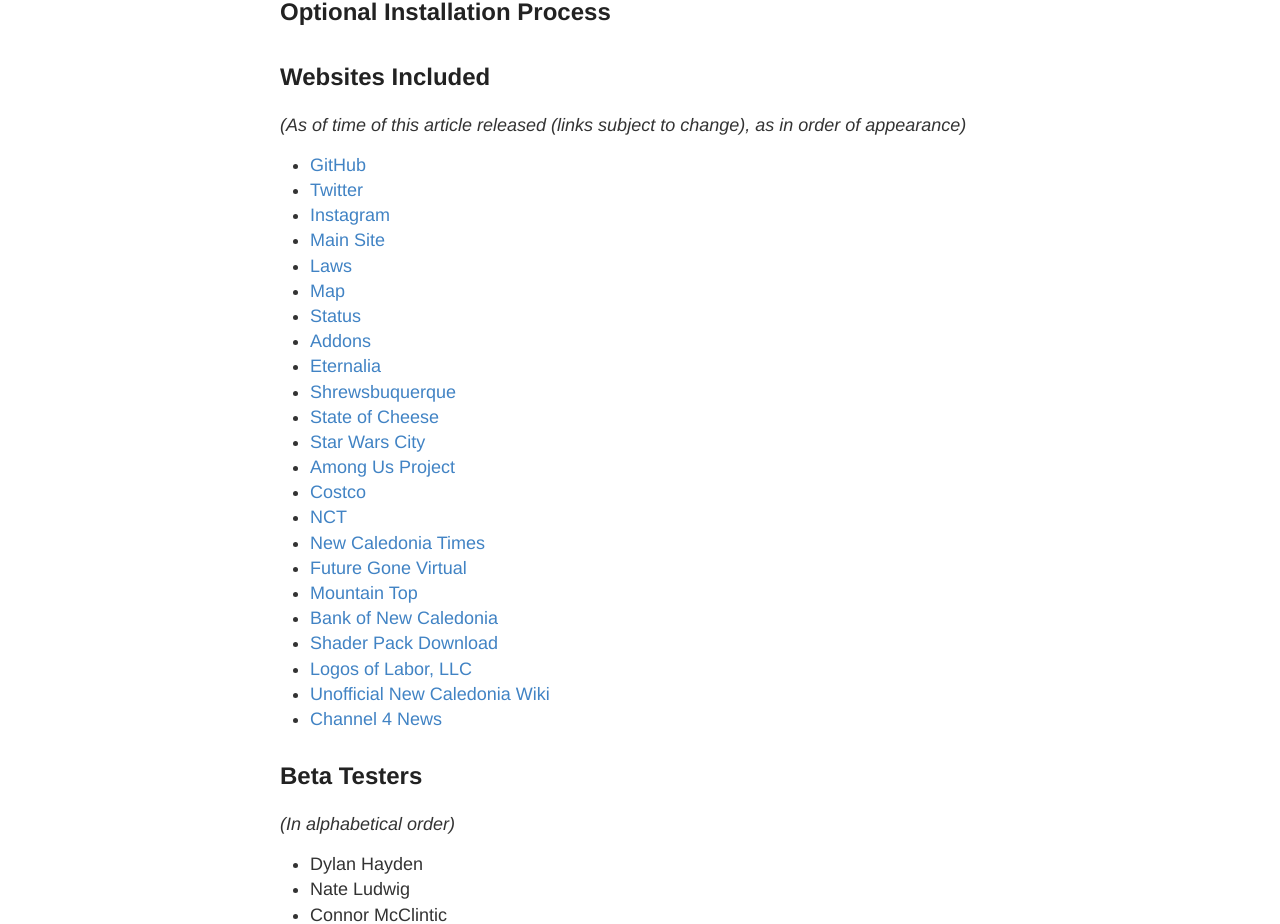
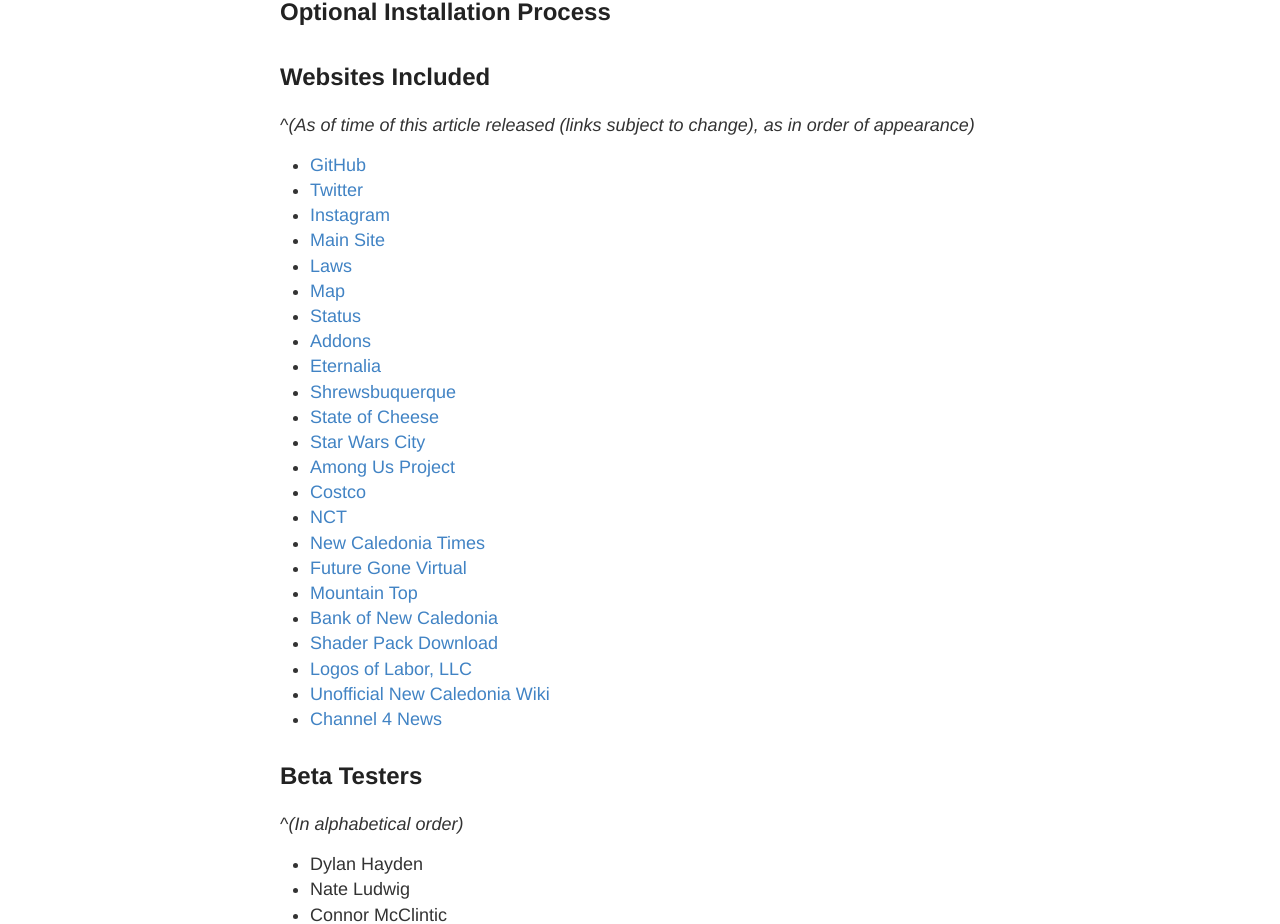
Before and after one commit to NewCaledoniaDevTeam/MountainMessage, a Jekyll site: the page built from _posts/2021-8-24-Dashboard.md, in a window 1280 px wide and 1400 px high, scrolled down 758 px. Shown: the part 145-1069 px from the top of the window. Built offline with Jekyll 4.4.1, drawn with Linux system fonts in a browser that asks for light colours; comment, search, counter and statistics services are not loaded.

```diff
--- a/_posts/2021-8-24-Dashboard.md
+++ b/_posts/2021-8-24-Dashboard.md
@@ -24,7 +24,7 @@ Check out the New Caledonia Dashboard at [dash.newcaledonia.us](https://dash.new
 ## Optional Installation Process
 
 ## Websites Included
-*(As of time of this article released (links subject to change), as in order of appearance)*
+^*(As of time of this article released (links subject to change), as in order of appearance)*
 
 - [GitHub](https://github.com/NewCaledoniaDevTeam/)
 - [Twitter](https://twitter.com/NewCalOfficial)
@@ -51,7 +51,7 @@ Check out the New Caledonia Dashboard at [dash.newcaledonia.us](https://dash.new
 - [Channel 4 News](https://www.youtube.com/channel/UCMvOGeh3OZDLG-FljVsGM2w)
 
 ## Beta Testers
-*(In alphabetical order)*
+^*(In alphabetical order)*
 
 - Dylan Hayden
 - Nate Ludwig
```
